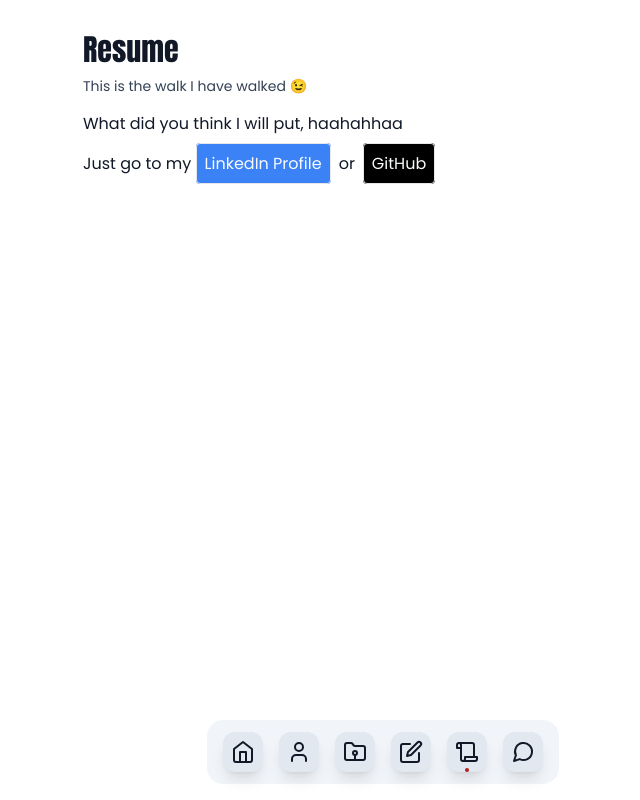
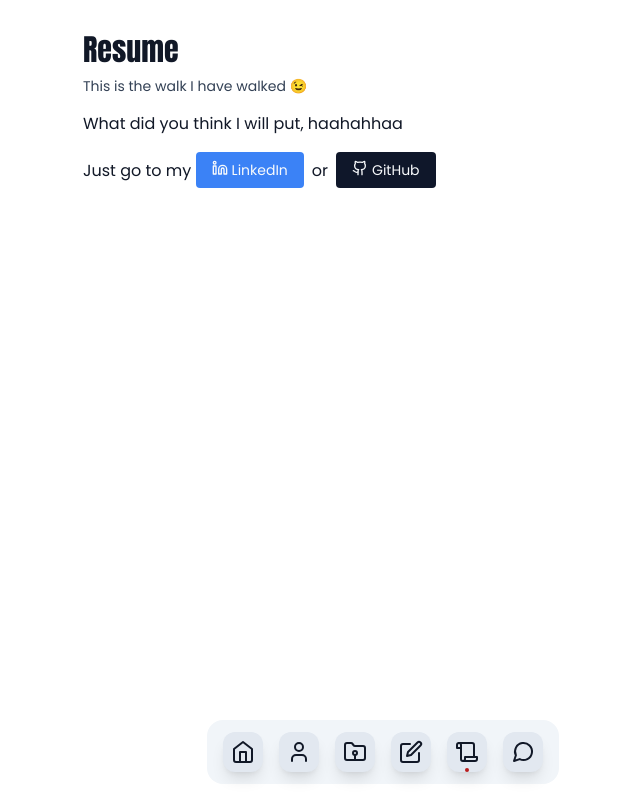
Before and after one commit to tmnyoni/tmnyoni.github.io, a Next.js app: page /resume in a window 1280 px wide. Shown: the whole page, without its empty margins (257-897 px from the left). Built offline with nearby package versions, Linux system fonts and the light colour scheme.

Commit message:
add linkedin and github links

```diff
--- a/src/app/(site)/page.tsx
+++ b/src/app/(site)/page.tsx
@@ -18,6 +18,7 @@ const anton = Anton({
 export default function Page() {
     return (
         <main className={cn(anton.className)}>
+            <div className="flex flex-col items-center justify-center">
                 <div
                     className={cn(
                         "mb-10 text-center text-3xl font-medium",
@@ -29,6 +30,7 @@ export default function Page() {
                 <div className="max-w-[19ch] text-center text-[90px] font-black leading-tight">
                     Software Developer and UI & UX Designer
                 </div>
+            </div>
         </main>
     )
 }
--- a/src/app/(site)/resume/page.tsx
+++ b/src/app/(site)/resume/page.tsx
@@ -1,8 +1,13 @@
 import React from "react"
 import { Anton } from "next/font/google"
 import Link from "next/link"
+import { Github, Linkedin } from "lucide-react"
 
 import { cn } from "@/lib/utils"
+import { Button } from "@/components/ui/button"
+
+import { GitHubButton } from "./github-button"
+import { LinkedInButton } from "./linkedin-button"
 
 const anton = Anton({
     weight: "400",
@@ -26,20 +31,23 @@ export default function Page() {
                                 What did you think I will put, haahahhaa
                             </p>
                             <span>Just go to my </span>
+
                             <Link
                                 href="https://linkedin.com/in/tmnyoni"
                                 target="_blank"
-                                className="rounded border bg-blue-500 p-2 text-slate-50"
+                                className="inline-flex justify-center rounded bg-blue-500 px-4 py-2 text-sm text-slate-50 duration-100 hover:bg-blue-400 active:scale-95"
                             >
-                                LinkedIn Profile
+                                <Linkedin className="mr-1 h-4 w-4" />
+                                <span>LinkedIn</span>
                             </Link>
                             <span className="mx-2">or</span>
                             <Link
                                 href="https://github.com/tmnyoni"
                                 target="_blank"
-                                className="rounded border bg-black p-2 text-slate-50"
+                                className="inline-flex justify-center rounded bg-slate-900 px-4 py-2 text-sm text-slate-50 duration-100 hover:bg-slate-700 active:scale-95"
                             >
-                                GitHub
+                                <Github className="mr-1 h-4 w-4" />
+                                <span>GitHub</span>
                             </Link>
                         </div>
                     </div>
--- a/src/components/dock-item.tsx
+++ b/src/components/dock-item.tsx
@@ -69,6 +69,10 @@ export function DockItem({
             )}
             {...props}
         >
+            <div className="text-medium mb-1 hidden rounded-lg bg-slate-100 px-3 py-1 text-xs  opacity-0 duration-300 group-hover:block group-hover:scale-110 group-hover:opacity-80">
+                {label}
+            </div>
+
             <motion.div
                 ref={ref}
                 style={{ width }}
--- /dev/null
+++ b/src/components/ui/button.tsx
@@ -0,0 +1,26 @@
+"use client"
+
+import React, { useRef } from "react"
+import { AriaButtonProps, useButton } from "react-aria"
+
+import { cn } from "@/lib/utils"
+
+type ButtonProps = AriaButtonProps & React.HTMLAttributes<HTMLButtonElement>
+export function Button(props: ButtonProps) {
+    let ref = useRef(null)
+    let { buttonProps } = useButton(props, ref)
+    let { children, className } = props
+
+    return (
+        <button
+            {...buttonProps}
+            ref={ref}
+            className={cn(
+                "inline-flex items-center space-x-2 rounded px-6 py-2 text-sm",
+                className
+            )}
+        >
+            {children}
+        </button>
+    )
+}
```
Lines whose indentation alone changed are shown as unchanged.
